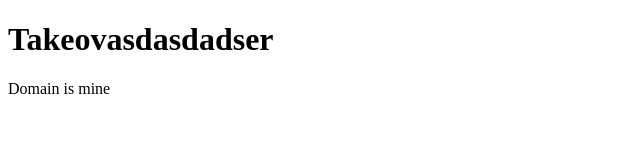
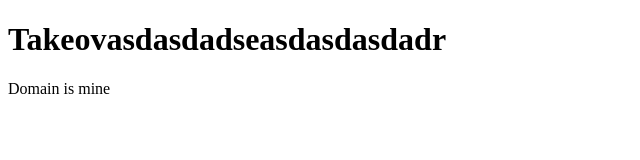
Before and after one commit to vinit989/Winni, a plain HTML site: page index.html in a window 1280 px wide. Shown: the whole page, without its empty margins (0-640 px from the left). Drawn offline with Linux system fonts and the light colour scheme.

Commit message:
Update index.html

```diff
--- a/index.html
+++ b/index.html
@@ -5,7 +5,7 @@
 </head>
 <body>
 
-<h1>Takeovasdasdadser</h1>
+<h1>Takeovasdasdadseasdasdasdadr</h1>
 <p>Domain is mine</p>
 
 </body>
```
